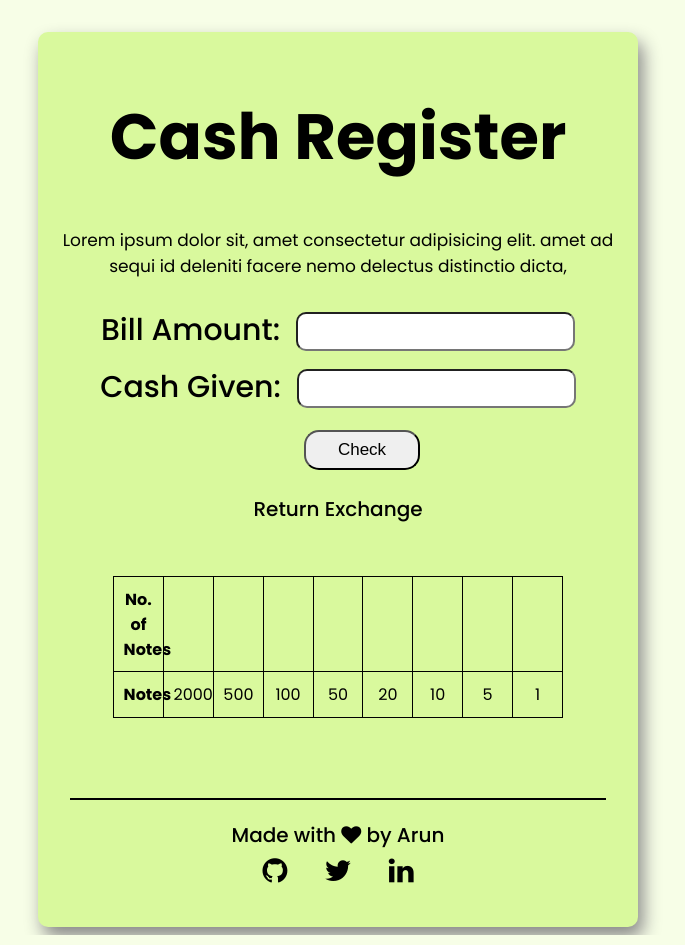
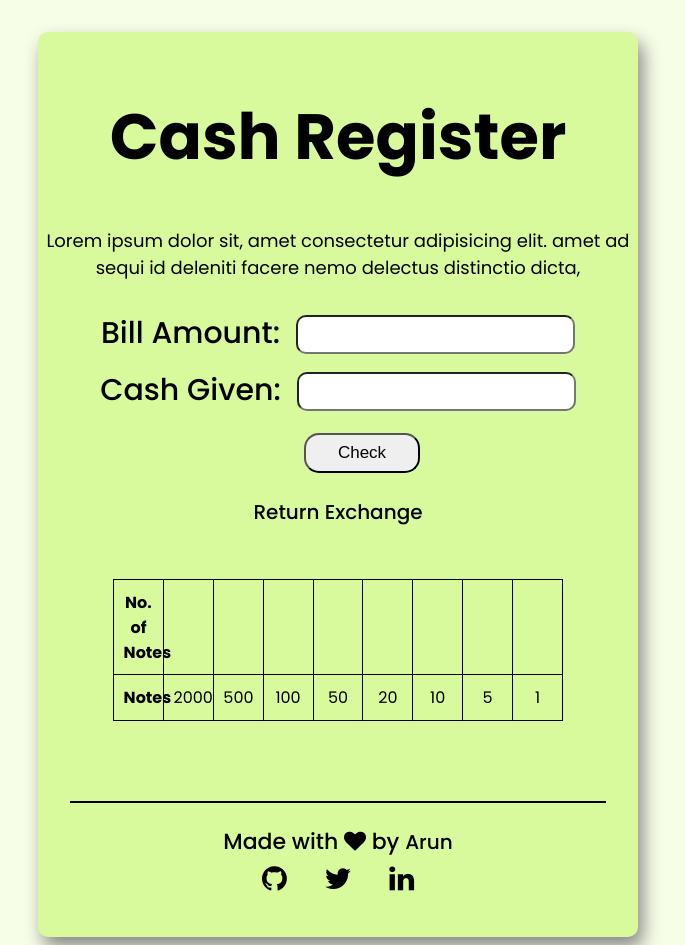
Before and after one commit to anshu1016/cash-Register, a plain HTML site: page index.html in a window 1280 px wide. Shown: the whole page, without its empty margins (302-987 px from the left). Drawn offline with Linux system fonts and the light colour scheme.

Commit message:
minor changes

```diff
--- a/cashregister.css
+++ b/cashregister.css
@@ -23,7 +23,7 @@ body {
     font-weight: 600;
 }
 .container p {
-    font-size: 17px;
+    font-size: 18px;
     font-weight: 400;
 }
 
@@ -91,7 +91,7 @@ table {
 }
 
 .footer p {
-    font-size: 20px;
+    font-size: 22px;
     font-weight: 500;
 }
 
```
